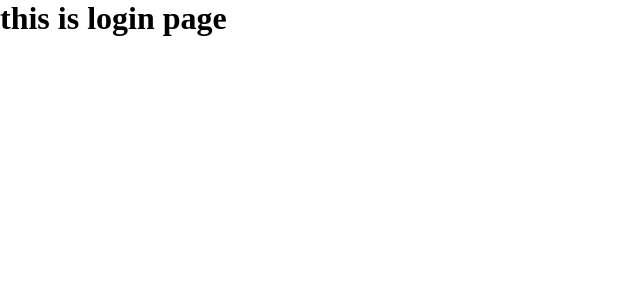
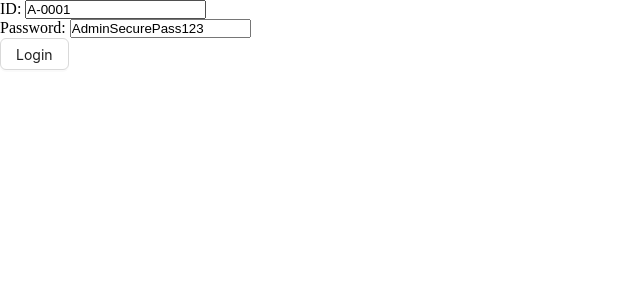
Before and after one commit to isha-web1/PH--university-client, a React (Vite) app: page /login in a window 1280 px wide. Shown: the top 300 px of the page, without its empty margins (0-640 px from the left). Built offline with nearby package versions, Linux system fonts and the light colour scheme.

Commit message:
create login form , set cookies,decode token & set user in local state

```diff
--- a/package.json
+++ b/package.json
@@ -12,6 +12,7 @@
   "dependencies": {
     "@reduxjs/toolkit": "^2.5.1",
     "antd": "^5.24.0",
+    "jwt-decode": "^4.0.0",
     "react": "^18.3.1",
     "react-dom": "^18.3.1",
     "react-hook-form": "^7.54.2",
--- a/src/pages/Login.tsx
+++ b/src/pages/Login.tsx
@@ -1,11 +1,51 @@
-import React from 'react';
+import { Button } from 'antd';
+import { useForm } from 'react-hook-form';
+import { useLoginMutation } from '../redux/features/auth/authApi';
+import { useAppDispatch } from '../redux/hooks';
+import { setUser } from '../redux/features/auth/authSlice';
+import { verifyToken } from '../utils/verifyToken';
+
+
+
 
 const Login = () => {
-    return (
-        <div>
-            <h1>this is login page</h1>
-        </div>
-    );
+   const dispatch = useAppDispatch();
+  const { register, handleSubmit } = useForm({
+    defaultValues: {
+      userId: 'A-0001',
+      password: 'AdminSecurePass123',
+    },
+  });
+
+  const [login, { error }] = useLoginMutation();
+
+
+
+  const onSubmit = async (data) => {
+    const userInfo = {
+      id: data.userId,
+      password: data.password,
+    };
+
+    const res = await login(userInfo).unwrap();
+     const user = verifyToken(res.data.accessToken);
+     console.log('User:', user);
+     dispatch(setUser({ user: user, token: res.data.accessToken }));
+  };
+
+  return (
+    <form onSubmit={handleSubmit(onSubmit)}>
+      <div>
+        <label htmlFor="id">ID: </label>
+        <input type="text" id="id" {...register('userId')} />
+      </div>
+      <div>
+        <label htmlFor="password">Password: </label>
+        <input type="text" id="password" {...register('password')} />
+      </div>
+      <Button htmlType="submit">Login</Button>
+    </form>
+  );
 };
 
 export default Login;
--- a/src/redux/store.ts
+++ b/src/redux/store.ts
@@ -1,10 +1,14 @@
 import { configureStore } from "@reduxjs/toolkit";
 import authReducer from "./features/auth/authSlice";
+import { baseApi } from "./api/baseApi";
 
 export const store = configureStore({
     reducer : {
+        [baseApi.reducerPath] : baseApi.reducer,
         auth : authReducer,
-    }
+    },
+    middleware: (getDefaultMiddleware) =>
+        getDefaultMiddleware().concat(baseApi.middleware),
 })
 
 // Infer the `RootState` and `AppDispatch` types from the store itself
--- /dev/null
+++ b/src/utils/verifyToken.ts
@@ -0,0 +1,5 @@
+import { jwtDecode } from 'jwt-decode';
+
+export const verifyToken = (token: string) => {
+  return jwtDecode(token);
+};
```
Also changed, not shown: 1 other file (tests, documents, lock files or other folders).
